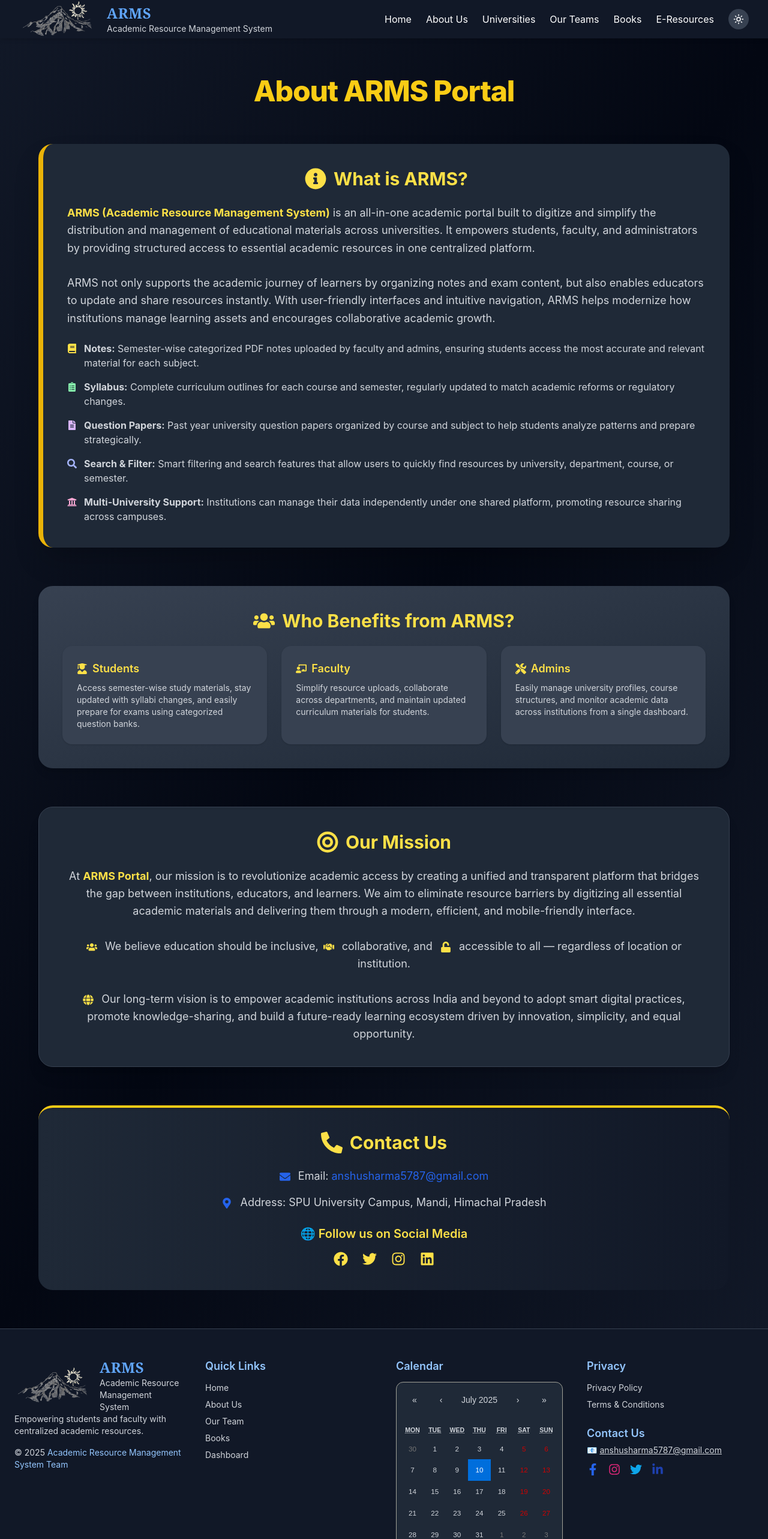
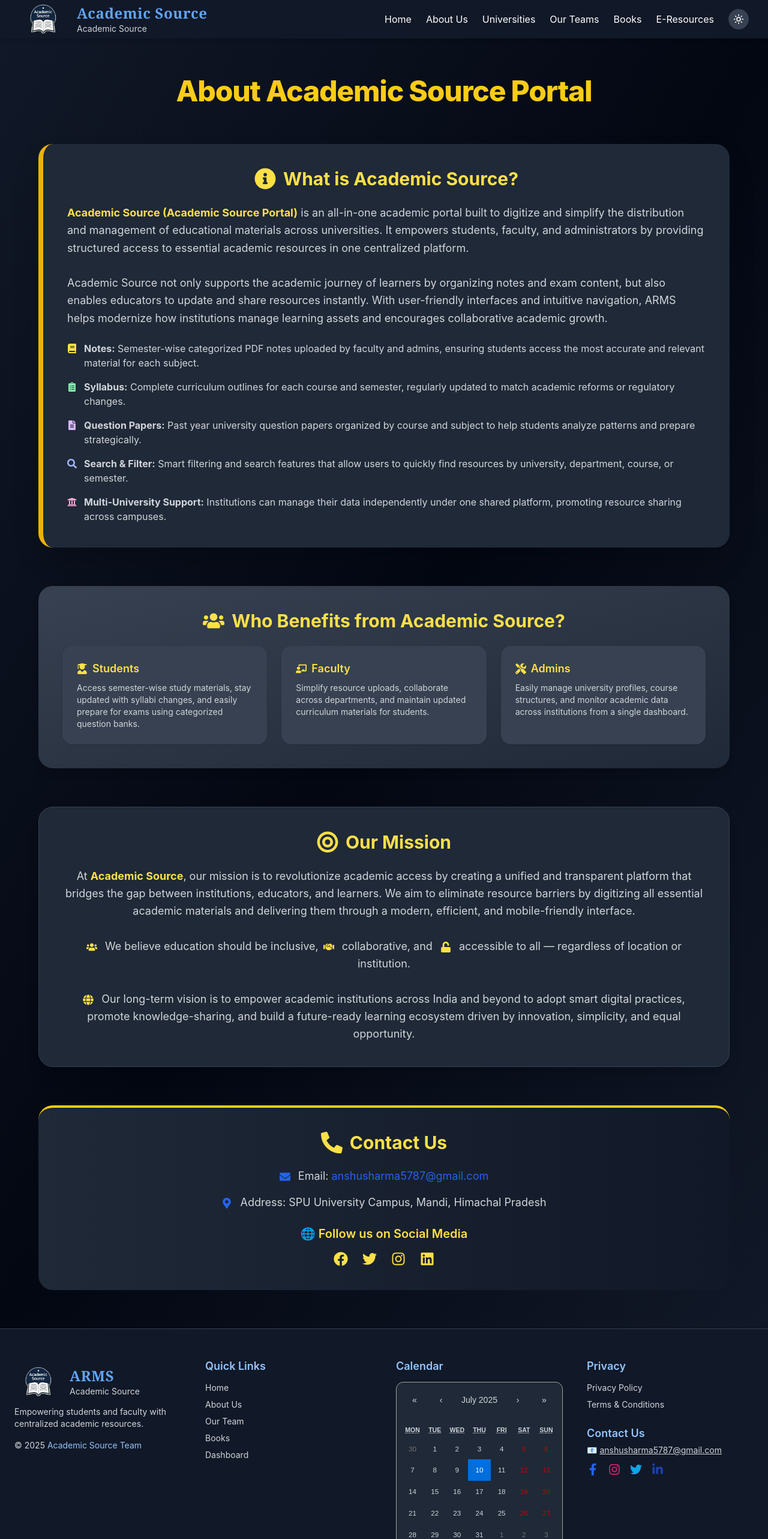
Before and after one commit to Gaurav-Sharma03/Academic-Resource-Management-System, a React (Create React App) app in the folder frontend/: page /aboutus in a window 1280 px wide. Shown: the top 2566 px of the page at 60% size. Built offline with nearby package versions, Linux system fonts and the light colour scheme.

Commit message:
logo updation

```diff
--- a/frontend/src/components/Footer.js
+++ b/frontend/src/components/Footer.js
@@ -3,7 +3,7 @@ import { Link } from 'react-router-dom';
 import Calendar from 'react-calendar';
 import 'react-calendar/dist/Calendar.css';
 import { FaFacebookF, FaInstagram, FaTwitter, FaLinkedinIn } from 'react-icons/fa';
-import ARMS from '../assets/ARMS.png'; // Logo image
+import AcademicSourceLogo from '../assets/Academic-Source.png';
 
 const Footer = () => {
   const [date, setDate] = useState(new Date());
@@ -21,23 +21,24 @@ const Footer = () => {
         {/* 1. Brand Info */}
         <div>
          <Link to="/" className="flex items-center space-x-3">
-           <img src={ARMS} alt="ARMS Logo" className="h-20 w-auto object-contain" />
+           <img src={AcademicSourceLogo}
+              alt="Academic Source Logo" className="h-20 w-auto object-contain" />
 
            <div className="leading-tight">
              <span
                className="text-2xl font-extrabold text-blue-600 dark:text-blue-400 font-serif tracking-wide"
-               title="Academic Resource Management System"
+               title="Academic Source"
              >
                ARMS
              </span>
              <p className="text-sm text-gray-500 dark:text-gray-300">
-               Academic Resource Management System
+               Academic Source
              </p>
            </div>
          </Link>
 
           <p className="text-sm">Empowering students and faculty with centralized academic resources.</p>
-          <p className="text-sm mt-4">&copy; {new Date().getFullYear()} <span className="text-blue-600 dark:text-blue-300"> Academic Resource Management System Team</span></p>
+          <p className="text-sm mt-4">&copy; {new Date().getFullYear()} <span className="text-blue-600 dark:text-blue-300"> Academic Source  Team</span></p>
         </div>
 
         {/* 2. Quick Links */}
@@ -96,7 +97,7 @@ const Footer = () => {
 
       {/* Bottom Text */}
       <div className="text-center mt-10 text-xs text-gray-500 dark:text-gray-400">
-        All rights reserved © {new Date().getFullYear()} ARMS Portal
+        All rights reserved © {new Date().getFullYear()} Academic Source
       </div>
     </footer>
   );
--- a/frontend/src/components/Navbar.js
+++ b/frontend/src/components/Navbar.js
@@ -1,7 +1,7 @@
 import React, { useState, useEffect } from 'react';
 import { Link, useLocation } from 'react-router-dom';
 import { Menu, X, Sun, Moon } from 'lucide-react';
-import ARMS from '../assets/ARMS.png';
+import AcademicSourceLogo from '../assets/Academic-Source.png';
 
 const Navbar = () => {
   const [menuOpen, setMenuOpen] = useState(false);
@@ -24,8 +24,8 @@ const Navbar = () => {
           {/* Brand Logo */}
           <Link to="/" className="flex items-center gap-3 sm:gap-4">
             <img
-              src={ARMS}
-              alt="ARMS Logo"
+                 src={AcademicSourceLogo}
+              alt="Academic Source Logo"
               className="h-12 sm:h-16 md:h-20 w-auto object-contain transition-all duration-300"
             />
             <div className="leading-tight text-left">
@@ -33,10 +33,10 @@ const Navbar = () => {
                 className="text-lg sm:text-xl md:text-2xl font-extrabold text-blue-600 dark:text-blue-400 font-serif tracking-wide"
                 title="Academic Resource Management System"
               >
-                ARMS
+                Academic Source
               </span>
               <p className="text-xs sm:text-sm text-gray-500 dark:text-gray-300">
-                Academic Resource Management System
+                Academic Source
               </p>
             </div>
           </Link>
--- a/frontend/src/components/Sidebar.js
+++ b/frontend/src/components/Sidebar.js
@@ -19,7 +19,7 @@ const Sidebar = () => {
   return (
     <aside className="w-64 min-h-screen bg-white dark:bg-gray-900 border-r border-gray-200 dark:border-gray-700 shadow-md p-5">
       <div className="mb-10 text-center">
-        <h2 className="text-2xl font-extrabold text-blue-600 dark:text-white">ARMS-PORTAL</h2>
+        <h2 className="text-2xl font-extrabold text-blue-600 dark:text-white">Academic Source</h2>
         <p className="text-sm text-gray-500 dark:text-gray-400">Admin Dashboard</p>
       </div>
 
--- a/frontend/src/pages/AboutUs.js
+++ b/frontend/src/pages/AboutUs.js
@@ -30,18 +30,18 @@ const AboutUs = () => {
 
         {/* Title */}
         <h1 className="text-5xl font-extrabold text-center text-blue-900 dark:text-yellow-400 tracking-tight">
-          About ARMS Portal
+          About Academic Source Portal
         </h1>
 
-        {/* What is ARMS */}
+        {/* What is Academic Source */}
         <section className="bg-white dark:bg-gray-800 p-10 rounded-3xl shadow-2xl border-l-8 border-blue-500 dark:border-yellow-500">
           <h2 className="text-3xl font-bold text-center mb-6 flex items-center justify-center gap-3 text-blue-800 dark:text-yellow-300">
-            <FaInfoCircle className="text-4xl" /> What is ARMS?
+            <FaInfoCircle className="text-4xl" /> What is Academic Source?
           </h2>
           <p className="text-lg leading-relaxed mb-6 text-gray-700 dark:text-gray-300">
-            <strong className="text-blue-700 dark:text-yellow-300">ARMS (Academic Resource Management System)</strong> is an all-in-one academic portal built to digitize and simplify the distribution and management of educational materials across universities. It empowers students, faculty, and administrators by providing structured access to essential academic resources in one centralized platform.
+            <strong className="text-blue-700 dark:text-yellow-300">Academic Source (Academic Source Portal)</strong> is an all-in-one academic portal built to digitize and simplify the distribution and management of educational materials across universities. It empowers students, faculty, and administrators by providing structured access to essential academic resources in one centralized platform.
             <br /><br />
-            ARMS not only supports the academic journey of learners by organizing notes and exam content, but also enables educators to update and share resources instantly. With user-friendly interfaces and intuitive navigation, ARMS helps modernize how institutions manage learning assets and encourages collaborative academic growth.
+            Academic Source not only supports the academic journey of learners by organizing notes and exam content, but also enables educators to update and share resources instantly. With user-friendly interfaces and intuitive navigation, ARMS helps modernize how institutions manage learning assets and encourages collaborative academic growth.
           </p>
 
           <ul className="list-none space-y-4 text-gray-700 dark:text-gray-300 text-md mt-4">
@@ -71,7 +71,7 @@ const AboutUs = () => {
         {/* Who Benefits */}
         <section className="bg-gradient-to-br from-blue-200 to-blue-50 dark:from-gray-700 dark:to-gray-800 p-10 rounded-3xl shadow-lg">
           <h2 className="text-3xl font-bold text-center mb-6 flex items-center justify-center gap-3 text-blue-900 dark:text-yellow-300">
-            <FaUsers className="text-4xl" /> Who Benefits from ARMS?
+            <FaUsers className="text-4xl" /> Who Benefits from Academic Source?
           </h2>
           <div className="grid md:grid-cols-3 gap-6 text-center md:text-left">
             <div className="bg-white dark:bg-gray-700 p-6 rounded-2xl shadow">
@@ -107,7 +107,7 @@ const AboutUs = () => {
             <FaBullseye className="text-4xl" /> Our Mission
           </h2>
           <p className="text-lg text-gray-700 dark:text-gray-300 leading-relaxed text-center">
-            At <strong className="text-blue-700 dark:text-yellow-300">ARMS Portal</strong>, our mission is to revolutionize academic access by creating a unified and transparent platform that bridges the gap between institutions, educators, and learners. We aim to eliminate resource barriers by digitizing all essential academic materials and delivering them through a modern, efficient, and mobile-friendly interface.
+            At <strong className="text-blue-700 dark:text-yellow-300">Academic Source</strong>, our mission is to revolutionize academic access by creating a unified and transparent platform that bridges the gap between institutions, educators, and learners. We aim to eliminate resource barriers by digitizing all essential academic materials and delivering them through a modern, efficient, and mobile-friendly interface.
             <br /><br />
             <FaUsers className="inline-block mr-2 text-blue-600 dark:text-yellow-300" /> We believe education should be inclusive,
             <FaHandshake className="inline-block mx-2 text-blue-600 dark:text-yellow-300" /> collaborative,
```
Also changed, not shown: frontend/src/assets/ARMS.png (deleted), frontend/src/assets/Academic-Source.png (added).
